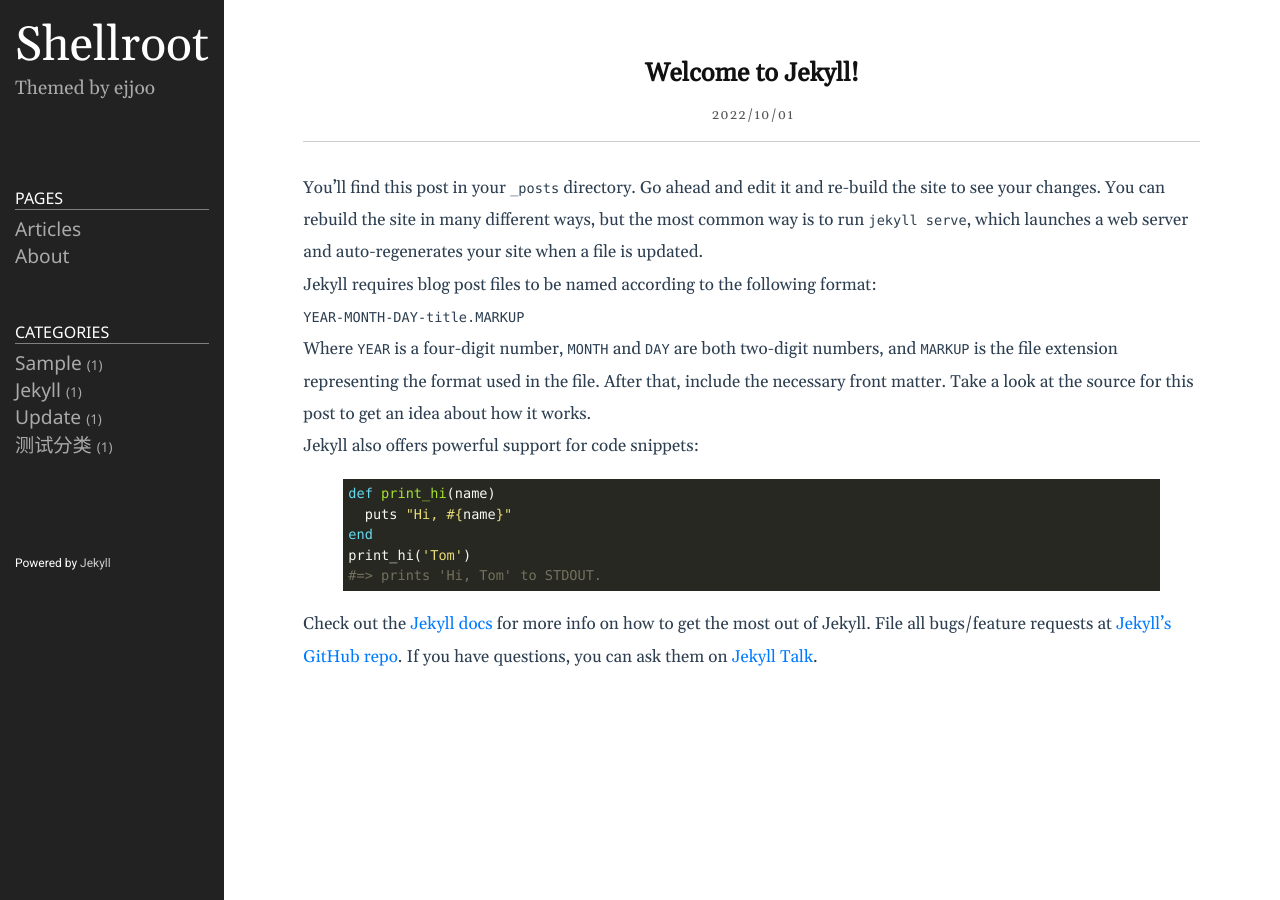
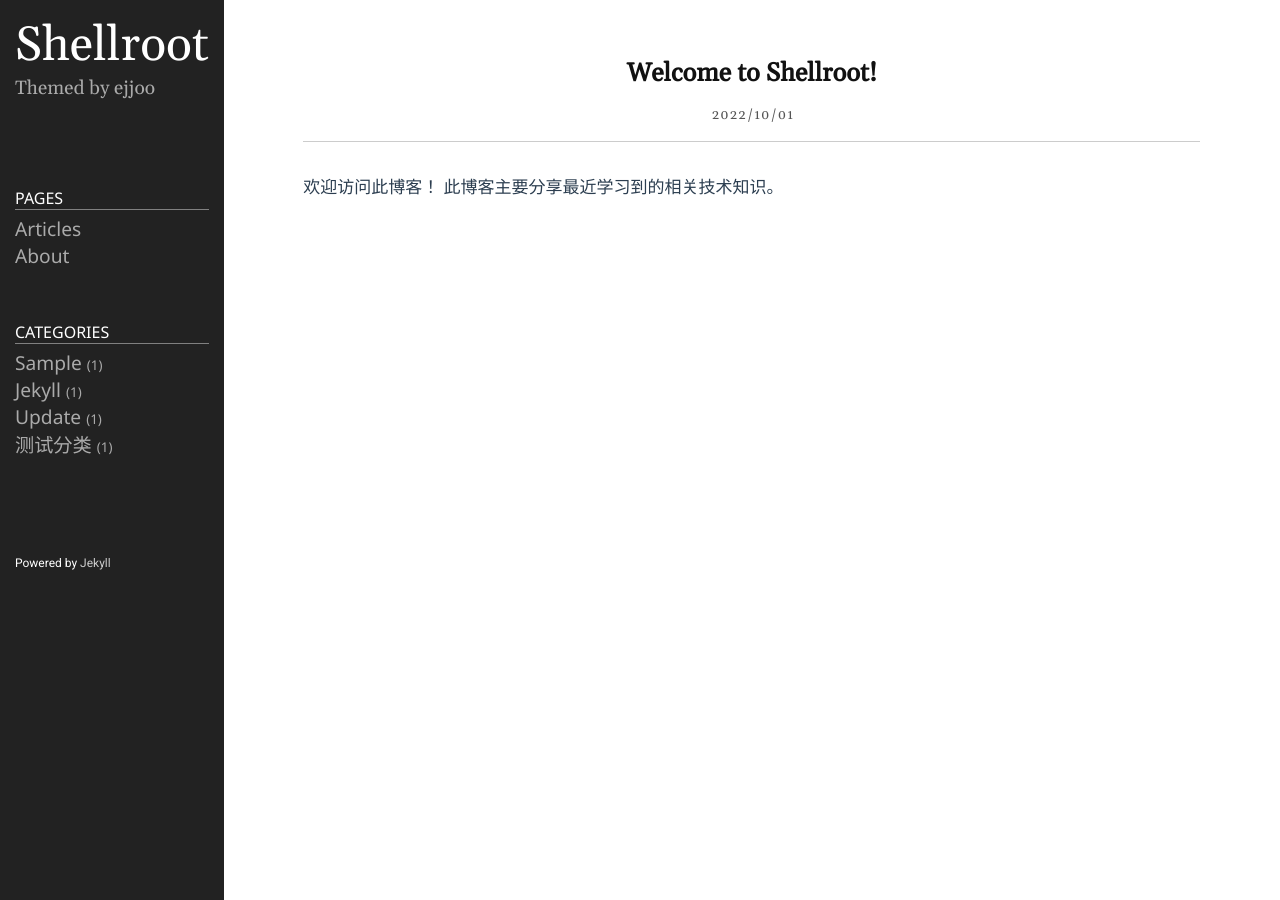
Before and after one commit to yejinp/yejinp.github.io, a Jekyll site: the page built from _posts/2022-10-01-welcome-to-my-website.markdown, in a window 1280 px wide. Built offline with Jekyll 4.4.1, drawn with Linux system fonts in a browser that asks for light colours.

Commit message:
change contents

```diff
--- a/_posts/2022-10-01-welcome-to-my-website.markdown
+++ b/_posts/2022-10-01-welcome-to-my-website.markdown
@@ -1,29 +1,9 @@
 ---
 layout: post
-title:  "Welcome to Jekyll!"
-date:   2022--10-01 19:31:29 +0900
+title:  "Welcome to Shellroot!"
+date:   2022-10-01 19:31:29 +0900
 categories: jekyll update
 ---
-You’ll find this post in your `_posts` directory. Go ahead and edit it and re-build the site to see your changes. You can rebuild the site in many different ways, but the most common way is to run `jekyll serve`, which launches a web server and auto-regenerates your site when a file is updated.
 
-Jekyll requires blog post files to be named according to the following format:
-
-`YEAR-MONTH-DAY-title.MARKUP`
-
-Where `YEAR` is a four-digit number, `MONTH` and `DAY` are both two-digit numbers, and `MARKUP` is the file extension representing the format used in the file. After that, include the necessary front matter. Take a look at the source for this post to get an idea about how it works.
-
-Jekyll also offers powerful support for code snippets:
-
-{% highlight ruby %}
-def print_hi(name)
-  puts "Hi, #{name}"
-end
-print_hi('Tom')
-#=> prints 'Hi, Tom' to STDOUT.
-{% endhighlight %}
-
-Check out the [Jekyll docs][jekyll-docs] for more info on how to get the most out of Jekyll. File all bugs/feature requests at [Jekyll’s GitHub repo][jekyll-gh]. If you have questions, you can ask them on [Jekyll Talk][jekyll-talk].
-
-[jekyll-docs]: https://jekyllrb.com/docs/home
-[jekyll-gh]:   https://github.com/jekyll/jekyll
-[jekyll-talk]: https://talk.jekyllrb.com/
+欢迎访问此博客！
+此博客主要分享最近学习到的相关技术知识。
```
